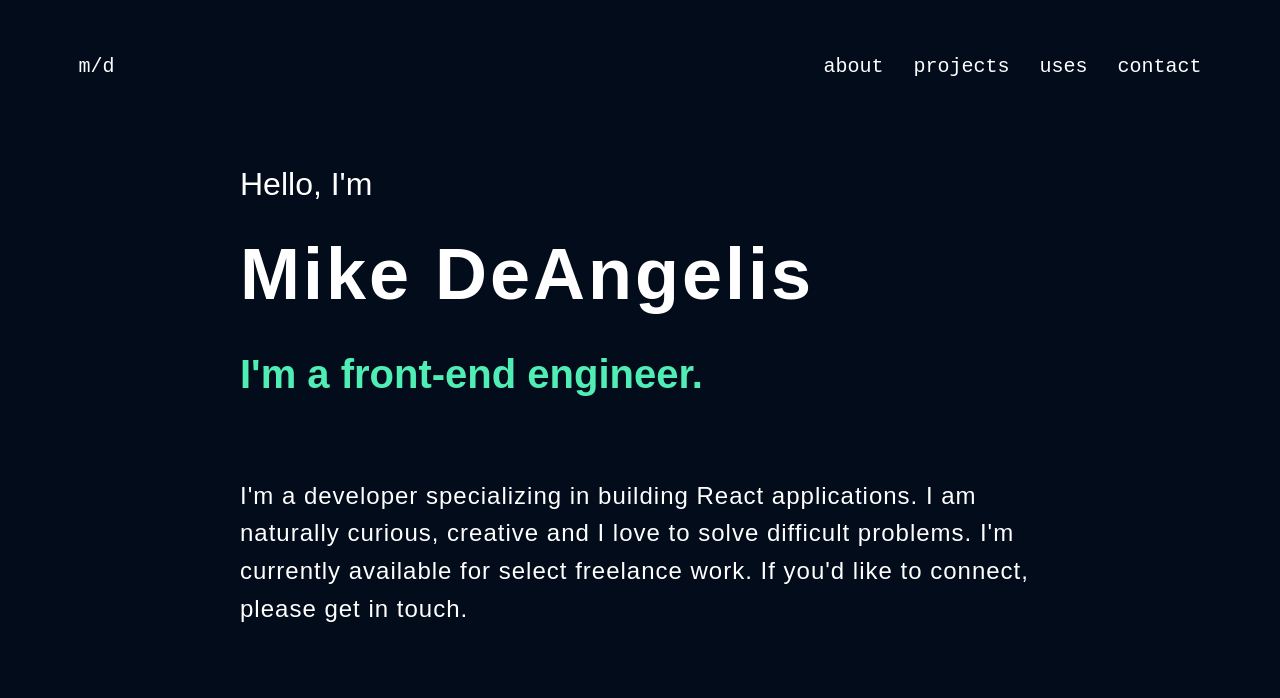
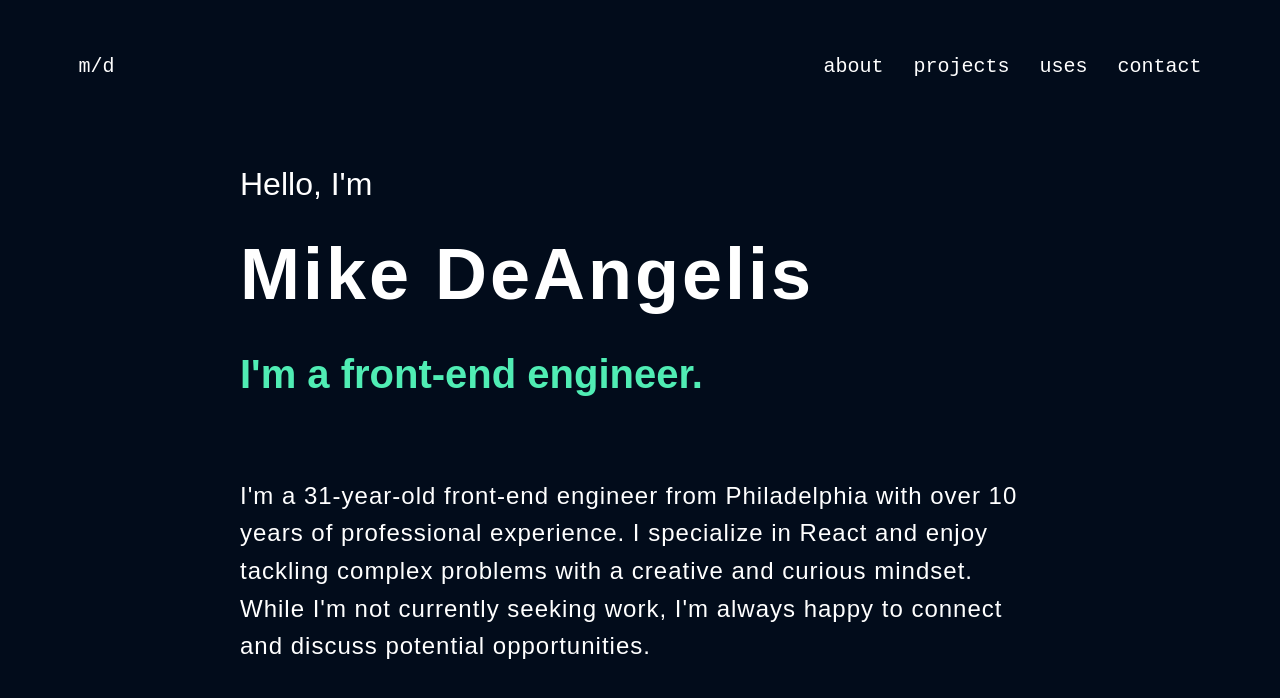
Before and after one commit to mjdeangelis/personal-site, a Next.js app: page / in a window 1280 px wide. Shown: the top 698 px of the page. Built offline with nearby package versions, Linux system fonts and the light colour scheme.

Commit message:
Edit introduction

```diff
--- a/app/components/intro.tsx
+++ b/app/components/intro.tsx
@@ -7,10 +7,11 @@ export const Intro = () => (
       <h1>Mike DeAngelis</h1>
       <h2>I&apos;m a front-end engineer.</h2>
       <p>
-        I&apos;m a developer specializing in building React applications. I am
-        naturally curious, creative and I love to solve difficult problems.
-        I&apos;m currently available for select freelance work. If you&apos;d
-        like to connect, please get in touch.
+        I&apos;m a 31-year-old front-end engineer from Philadelphia with over 10
+        years of professional experience. I specialize in React and enjoy
+        tackling complex problems with a creative and curious mindset. While
+        I&apos;m not currently seeking work, I&apos;m always happy to connect
+        and discuss potential opportunities.
       </p>
     </section>
   </div>
```
